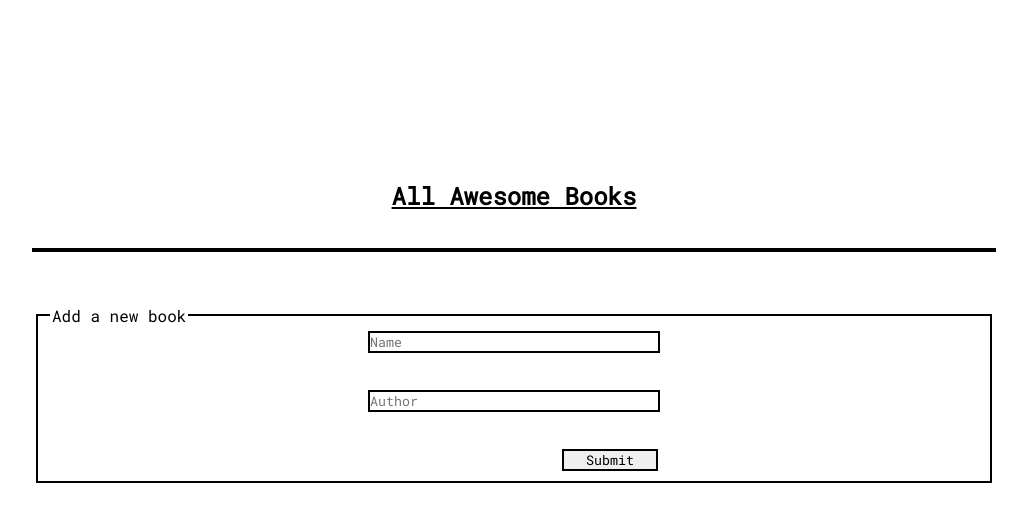
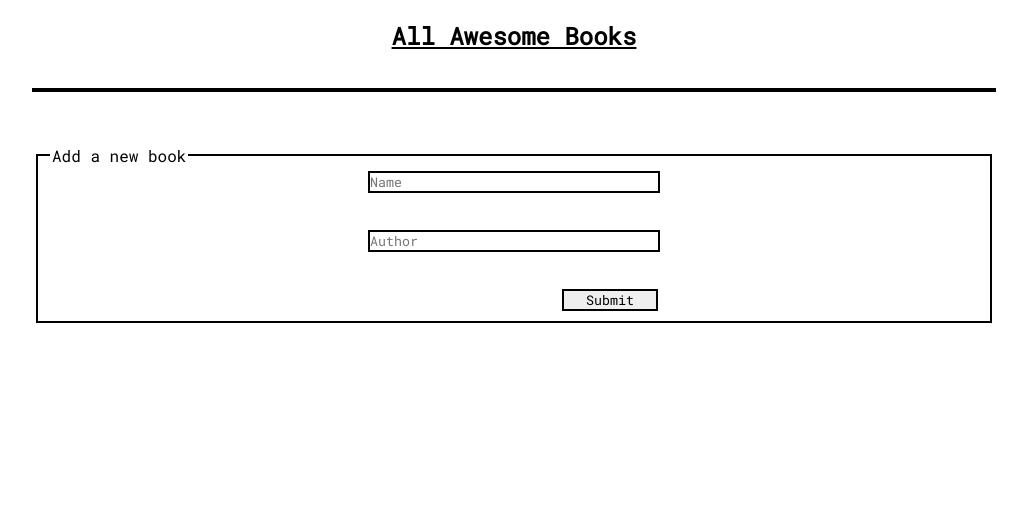
Before and after one commit to iamsjunaid/Awesome-Books, a website: page index.html in a window 1280 px wide. Shown: the whole page, without its empty margins (126-1153 px from the left). Drawn offline with Linux system fonts and the light colour scheme.

Commit message:
fix styling issues

```diff
--- a/styles/style.css
+++ b/styles/style.css
@@ -13,7 +13,7 @@ button {
   display: flex;
   flex-direction: column;
   align-items: center;
-  padding: 10rem;
+  padding: 0 10rem;
   gap: 1rem;
 }
 
```
